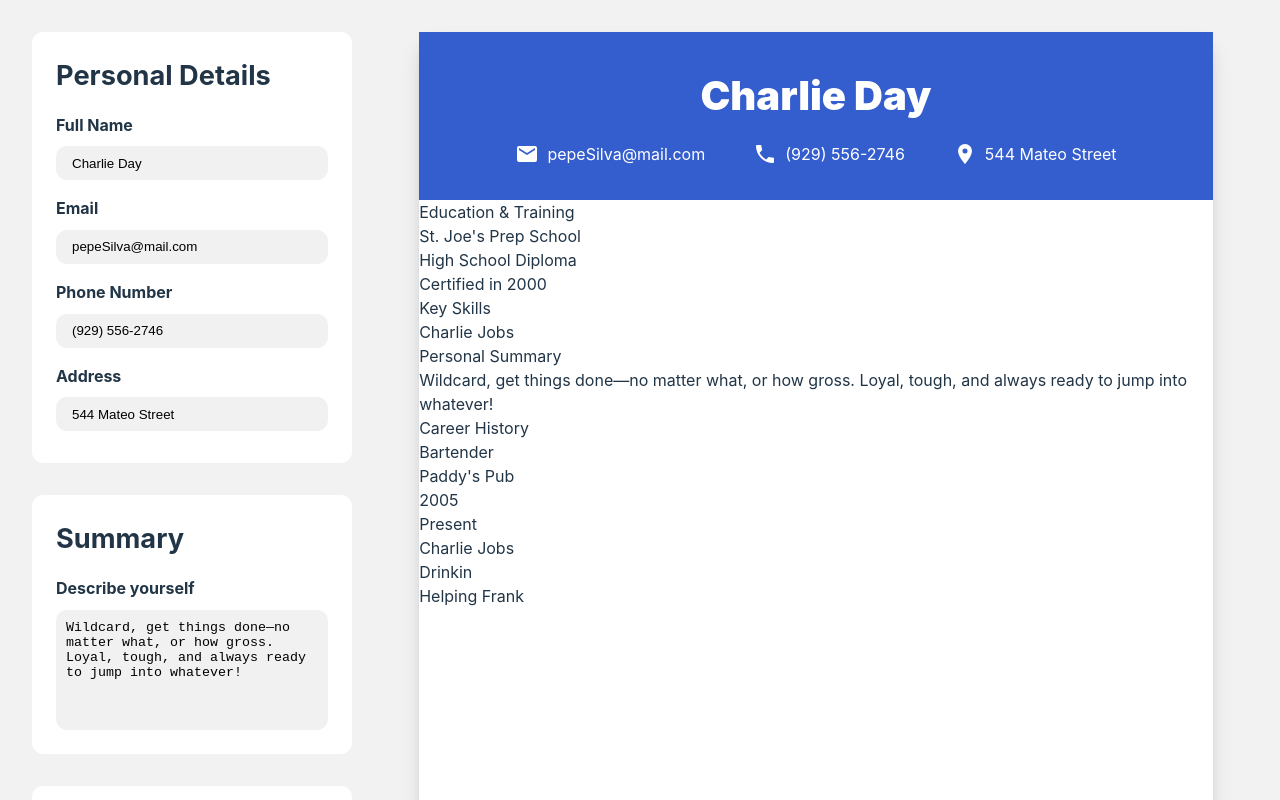
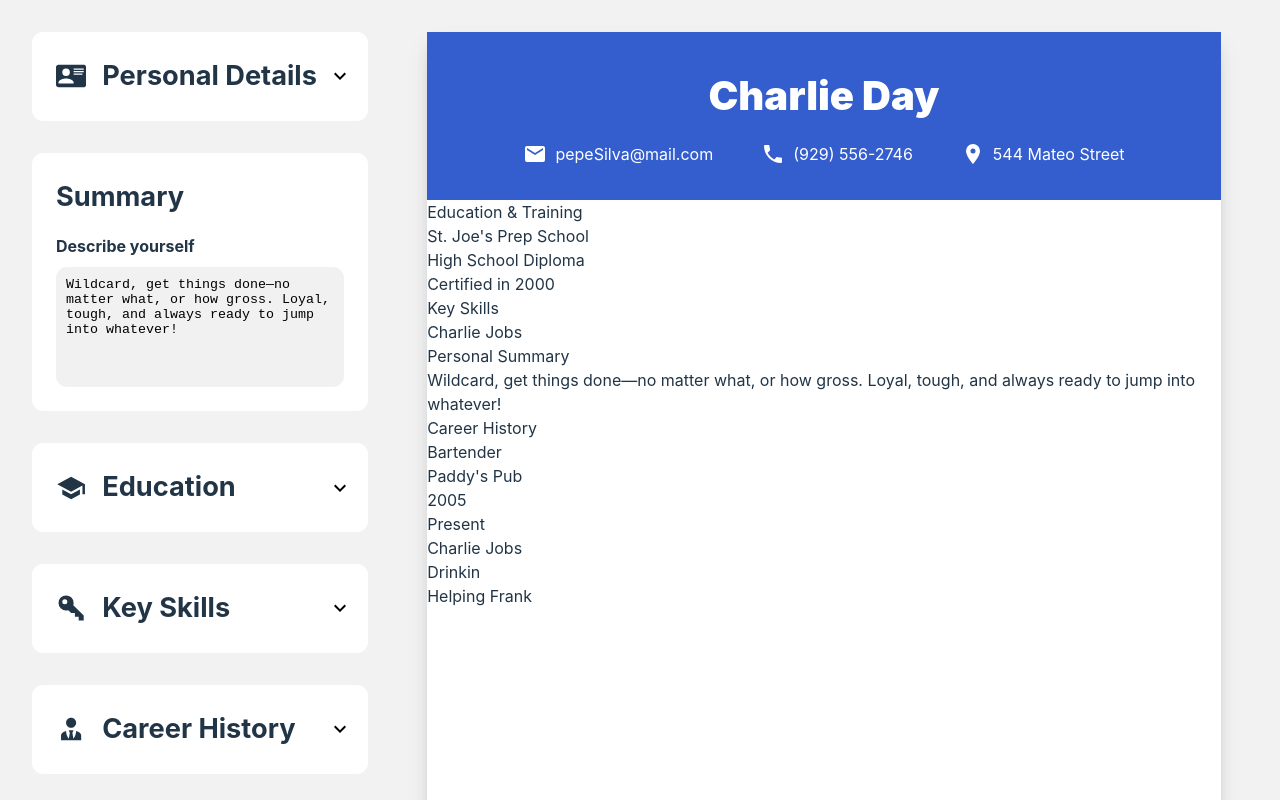
Before and after one commit to Frobii/resume-builder, a React (Vite) app: page / in a window 1280 px wide. Shown: the top 800 px of the page. Built offline with nearby package versions, Linux system fonts and the light colour scheme.

Commit message:
Use a toggle menu for personal details

```diff
--- a/src/PersonalDetails.jsx
+++ b/src/PersonalDetails.jsx
@@ -15,7 +15,6 @@ export default function personalDetailsForm({ formData, setFormData }) {
     return (
         <>
             <section className="personal-details-form">
-                <h1>Personal Details</h1>
                 <TextInput
                     label="Full Name"
                     name="fullName"
--- a/src/ResumeBuilder.jsx
+++ b/src/ResumeBuilder.jsx
@@ -45,10 +45,12 @@ export default function ResumeBuilder() {
     return (
         <div className="main-container">
             <section className="forms">
-                <PersonalDetails
-                    formData={formData}
-                    setFormData={setFormData}
-                />
+                <ToggleMenu title="Personal Details">
+                    <PersonalDetails
+                        formData={formData}
+                        setFormData={setFormData}
+                    />
+                </ToggleMenu>
                 <Summary
                     formData={formData}
                     setFormData={setFormData}
--- a/src/ToggleMenu.jsx
+++ b/src/ToggleMenu.jsx
@@ -3,6 +3,7 @@ import { useState } from 'react';
 import Icon from '@mdi/react';
 import { mdiChevronDown } from '@mdi/js';
 import { mdiChevronUp } from '@mdi/js';
+import { mdiCardAccountDetails } from '@mdi/js';
 import { mdiSchool } from '@mdi/js';
 import { mdiBriefcase } from '@mdi/js';
 import { mdiKeyVariant } from '@mdi/js';
@@ -19,6 +20,7 @@ export default function ToggleMenu({ children, title }) {
         <>
             <div className="toggle-container">
                 <div className="toggle-heading">
+                    {title === "Personal Details" && <Icon path={mdiCardAccountDetails} size={1.5} />}
                     {title === "Education" && <Icon path={mdiSchool} size={1.5} />}
                     {title === "Experience" && <Icon path={mdiBriefcase} size={1.5} />}
                     {title === "Key Skills" && <Icon path={mdiKeyVariant} size={1.5} />}
--- a/src/personal-details.css
+++ b/src/personal-details.css
@@ -7,6 +7,7 @@ h1 {
 .personal-details-form {
     padding: 1.5rem;
     padding-bottom: 2rem;
+    padding-top: 0rem;
     background-color: white;
     border-radius: 0.7rem;
     max-width: 18rem;
--- a/src/toggle-menu.css
+++ b/src/toggle-menu.css
@@ -1,4 +1,5 @@
 .toggle-container {
+    width: 21rem;
     background-color: white;
     border-radius: 0.7rem;
     display: flex;
@@ -13,6 +14,7 @@
     background: transparent;
     position: relative;
 }
+
 .title {
     padding-left: 1rem;
 }
```
